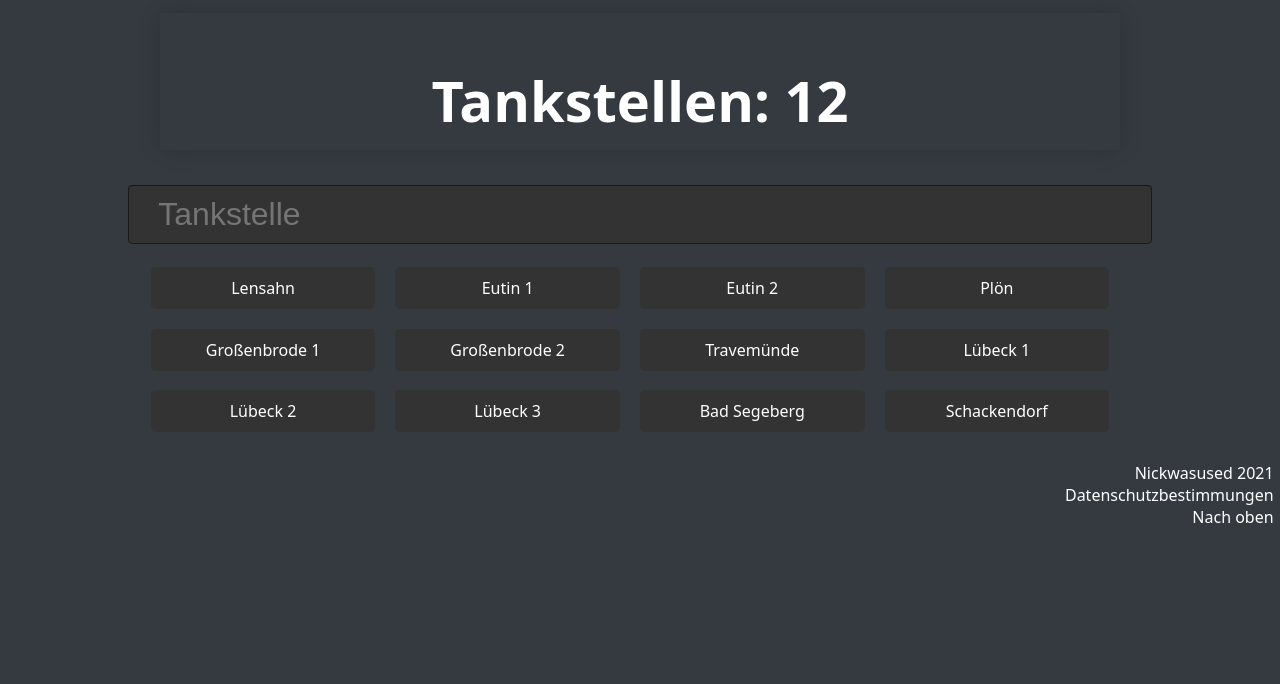
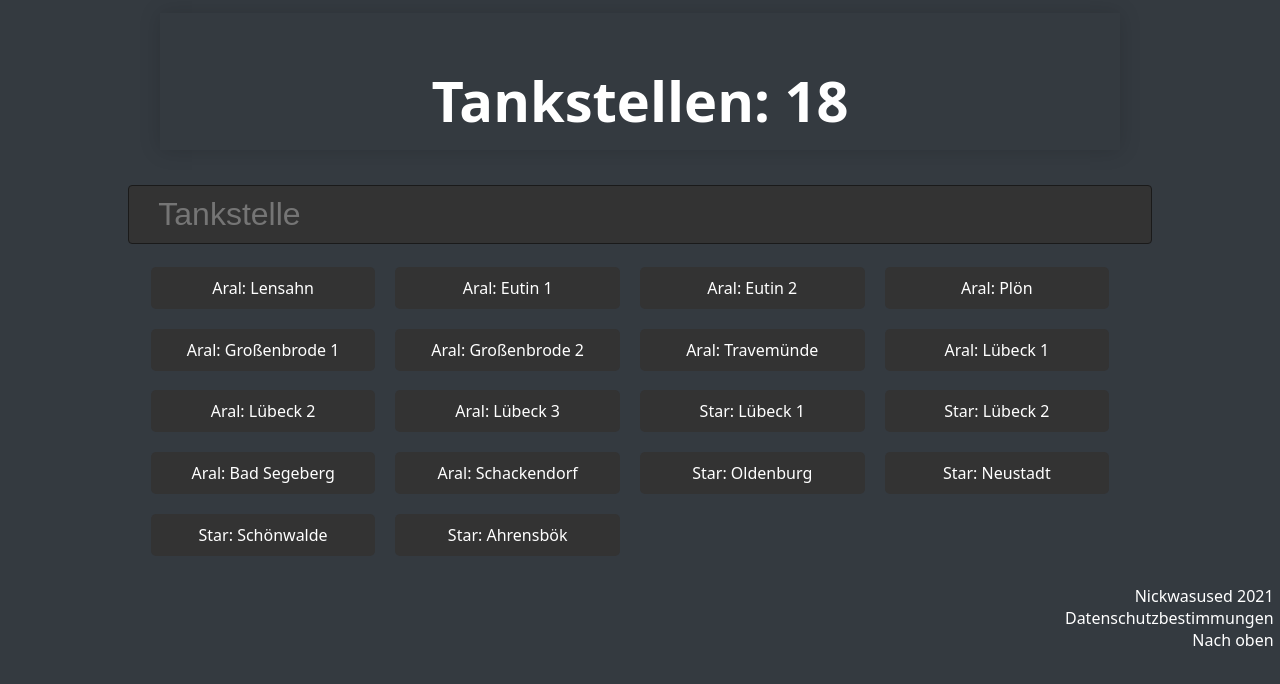
Before and after one commit to Nickwasused/aral-prices, a React (Create React App) app: page / in a window 1280 px wide. Shown: the top 684 px of the page. Built offline with nearby package versions, Linux system fonts and the light colour scheme.

Commit message:
added support for STAR stations

```diff
--- a/src/App.js
+++ b/src/App.js
@@ -17,7 +17,7 @@
         <Suspense fallback={<div>Loading...</div>}>
           <Switch>
             <Route exact path="/" component={Gasstations}></Route>
-            <Route exact path="/station/:id/:name" component={Gasstation}></Route>
+            <Route exact path="/station/:id/:name/:stationtype" component={Gasstation}></Route>
             <Route exact path="/privacy" component={Privacy}></Route>
           </Switch>
         </Suspense>
--- a/src/components/gasstation.jsx
+++ b/src/components/gasstation.jsx
@@ -1,13 +1,11 @@
 import React from "react";
-import parse from "html-react-parser";
 import stationlist from "../css/stationslist.module.css";
 import { get } from "axios";
 import button from "../css/button.module.css";
 import { isafternow } from "../js/time.js";
 import { config } from "../config";
 import { NavLink } from "react-router-dom";
-import { instanceOf } from "prop-types";
-import { withCookies, Cookies } from "react-cookie";
+import { station_types } from "../data/station_types";
 
 class Stationdetails extends React.PureComponent {
     constructor(props) {
@@ -15,25 +13,40 @@
     }
 
     state = {
-        data: []
+        type: 0,
+        remotedata: []
     };
 
     async writeData() {
-        const { id } = this.props.match.params;
-        let temprequest = await Promise.all([
+        const { id, stationtype } = this.props.match.params;
+        let station_data = station_types.stations[stationtype];
+        await Promise.all([
             get(
-                `https://api.tankstelle.aral.de/api/v2/stations/${id}/prices`,
+                station_data.url.replace("{id}", id),
                 {
                     headers: {
-                        "Host": "api.tankstelle.aral.de",
-                        "Origin": "https://tankstelle.aral.de"
+                        "Host": station_data.headers.Host,
+                        "Origin": station_data.headers.Origin
                     },
                 }
             ).then(response => {
+                let datatoset = {};
+                if (stationtype == 0) {
+                    datatoset = response.data.data;
+                } else if (stationtype == 1) {
+                    datatoset = response.data.response.people;
+                }
+                console.log(stationtype)
                 this.setState({
-                    data: response.data.data
+                    "type": stationtype,
+                    "remotedata": datatoset
                 });
-                localStorage.setItem(`station:data:${id}`, JSON.stringify(response.data.data));
+                localStorage.setItem(`station:data:${id}`, JSON.stringify(
+                    {
+                        "type": stationtype,
+                        "remotedata": datatoset
+                    }
+                ));
             })
         ]);
 
@@ -50,7 +63,8 @@
     loaddata() {
         const { id } = this.props.match.params;
         this.setState({
-            data: JSON.parse(localStorage.getItem(`station:data:${id}`))
+            type: JSON.parse(localStorage.getItem(`station:data:${id}`)).type,
+            remotedata: JSON.parse(localStorage.getItem(`station:data:${id}`)).remotedata
         });
     }
 
@@ -123,16 +137,34 @@
                             <td>Preisänderung</td>
                         </tr>
                         {
-                            this.state.data.map((remote_price) => {
-                                let time = new Date(new Date(remote_price.price.valid_from).toString() + " UTC");
-                                let last_update = `${time.getHours()}:${time.getMinutes()}`;
+
+                            this.state.remotedata.map((remote_price) => {
+                                console.log(remote_price)
+                                let type = this.state.type;
                                 let price;
-                                let name = remote_price.name;
-                                console.log(remote_price.price.price)
-                                if (remote_price.price.price != undefined) {
-                                    price = `${(remote_price.price.price/100).toFixed(2)} €`;
-                                } else {
-                                    price = `kein Angebot`;
+                                let last_update;
+                                let name;
+                                if (type == 0) {
+                                    // Aral
+                                    let time = new Date(new Date(remote_price.price.valid_from).toString() + " UTC");
+                                    last_update = `${time.getHours()}:${time.getMinutes()}`;
+                                    name = remote_price.name;
+                                    if (remote_price.price.price != undefined) {
+                                        price = `${(remote_price.price.price/100).toFixed(2)} €`;
+                                    } else {
+                                        price = `kein Angebot`;
+                                        last_update = `-`;
+                                    }
+                                } else if (type == 1) {
+                                    // Star
+                                    if (remote_price.listName == "PÄCHTER" | remote_price.identifier.includes("LetzteAktualisierung_")) {
+                                        return (
+                                            <div></div>
+                                        )
+                                    }
+                                    let remove_branding = remote_price.identifier.match(new RegExp(/_STAR[0-9]{1,}/g));
+                                    name = remote_price.identifier.replace(remove_branding, "");
+                                    price = remote_price.name;
                                     last_update = `-`;
                                 }
                                 return (
--- a/src/components/gasstations.jsx
+++ b/src/components/gasstations.jsx
@@ -1,9 +1,9 @@
 import React from "react";
-import parse from "html-react-parser";
 import stationlist from "../css/stationslist.module.css";
 import { NavLink } from "react-router-dom";
 import { config } from "../config";
 import { stations } from "../data/stations";
+import { station_types } from "../data/station_types";
 
 class Gasstations extends React.PureComponent {
     constructor(props) {
@@ -84,6 +84,7 @@
                     {filteredstations.map((station) => {
                         const {
                             id,
+                            type,
                             name
                         } = station;
 
@@ -95,11 +96,13 @@
                                         "/station/" +
                                         id +
                                         "/" +
-                                        name
+                                        name +
+                                        "/" +
+                                        type
                                     }
                                     activeClassName="selected"
                                 >
-                                {name}
+                                {`${station_types.stations[type].name}: ${name}`}
                                 </NavLink>
                             </li>
                         );
--- a/src/components/privacypolicy.jsx
+++ b/src/components/privacypolicy.jsx
@@ -14,7 +14,7 @@
             <div class="privacy">
                 <h1>Datenschutzbestimmungen für Nickwasused</h1>
 
-                <p>Bei der Tankliste, erreichbar unter https://aral.nickwasused.eu/, ist eine unserer Hauptprioritäten der Schutz der Privatsphäre unserer Besucher. Dieses Dokument zum Datenschutz enthält die Arten von Informationen, die von LuckyV Streamer Liste gesammelt und aufgezeichnet werden, und wie wir sie verwenden.</p>
+                <p>Bei der Tankliste, erreichbar unter https://tanken.nickwasused.eu/, ist eine unserer Hauptprioritäten der Schutz der Privatsphäre unserer Besucher. Dieses Dokument zum Datenschutz enthält die Arten von Informationen, die von LuckyV Streamer Liste gesammelt und aufgezeichnet werden, und wie wir sie verwenden.</p>
 
                 <p>Wenn Sie weitere Fragen haben oder mehr Informationen über unsere Datenschutzrichtlinie benötigen, zögern Sie nicht, uns zu kontaktieren.</p>
 
--- /dev/null
+++ b/src/data/station_types.js
@@ -0,0 +1,24 @@
+export const station_types = {
+    "stations": [
+        {
+            "id": 0,
+            "name": "Aral",
+            "url": "https://api.tankstelle.aral.de/api/v2/stations/{id}/prices",
+            "headers": {
+                "Host": "api.tankstelle.aral.de",
+                "Origin": "https://tankstelle.aral.de"
+            }
+        },
+        {
+            "id": 1,
+            "name": "Star",
+            "url": "https://uberall.com/api/storefinders/fh6bkacXrYxFxK28kbylc8jdborIlY/locations/{id}?v=20210824&language=de&full=true",
+            "headers": {
+                "Host": "uberall.com",
+                "Origin": "https://www.star.de"
+            }
+        }
+    ]
+}
+
+export default station_types;
--- a/src/data/stations.js
+++ b/src/data/stations.js
@@ -2,51 +2,93 @@
     "stations": [
         {
             "id": "13134500",
+            "type" : 0,
             "name": "Lensahn"
         },
         {
             "id": "13040300",
+            "type" : 0,
             "name": "Eutin 1"
         },
         {
             "id": "28628900",
+            "type" : 0,
             "name": "Eutin 2"
         },
         {
             "id": "28118500",
+            "type" : 0,
             "name": "Plön"
         },
         {
             "id": "13142600",
+            "type" : 0,
             "name": "Großenbrode 1"
         },
         {
             "id": "13068700",
+            "type" : 0,
             "name": "Großenbrode 2"
         },
         {
             "id": "13008100",
+            "type" : 0,
             "name": "Travemünde"
         },
         {
             "id": "13108200",
+            "type" : 0,
             "name": "Lübeck 1"
         },
         {
             "id": "13009700",
+            "type" : 0,
             "name": "Lübeck 2"
         },
         {
             "id": "28625600",
+            "type" : 0,
             "name": "Lübeck 3"
         },
         {
+            "id": "2128410",
+            "type" : 1,
+            "name": "Lübeck 1"
+        },
+        {
+            "id": "1827480",
+            "type" : 1,
+            "name": "Lübeck 2"
+        },
+        {
             "id": "13089200",
+            "type" : 0,
             "name": "Bad Segeberg"
         },
         {
             "id": "13132100",
+            "type" : 0,
             "name": "Schackendorf"
+        },
+        {
+            "id": "2128405",
+            "type" : 1,
+            "name": "Oldenburg"
+        },
+        {
+            "id": "2128401",
+            "type" : 1,
+            "name": "Neustadt"
+        },
+        {
+            "id": "1827878",
+            "type" : 1,
+            "name": "Schönwalde"
+        },
+        {
+            "id": "1827488",
+            "type" : 1,
+            "name": "Ahrensbök"
         }
     ]
 }
```
